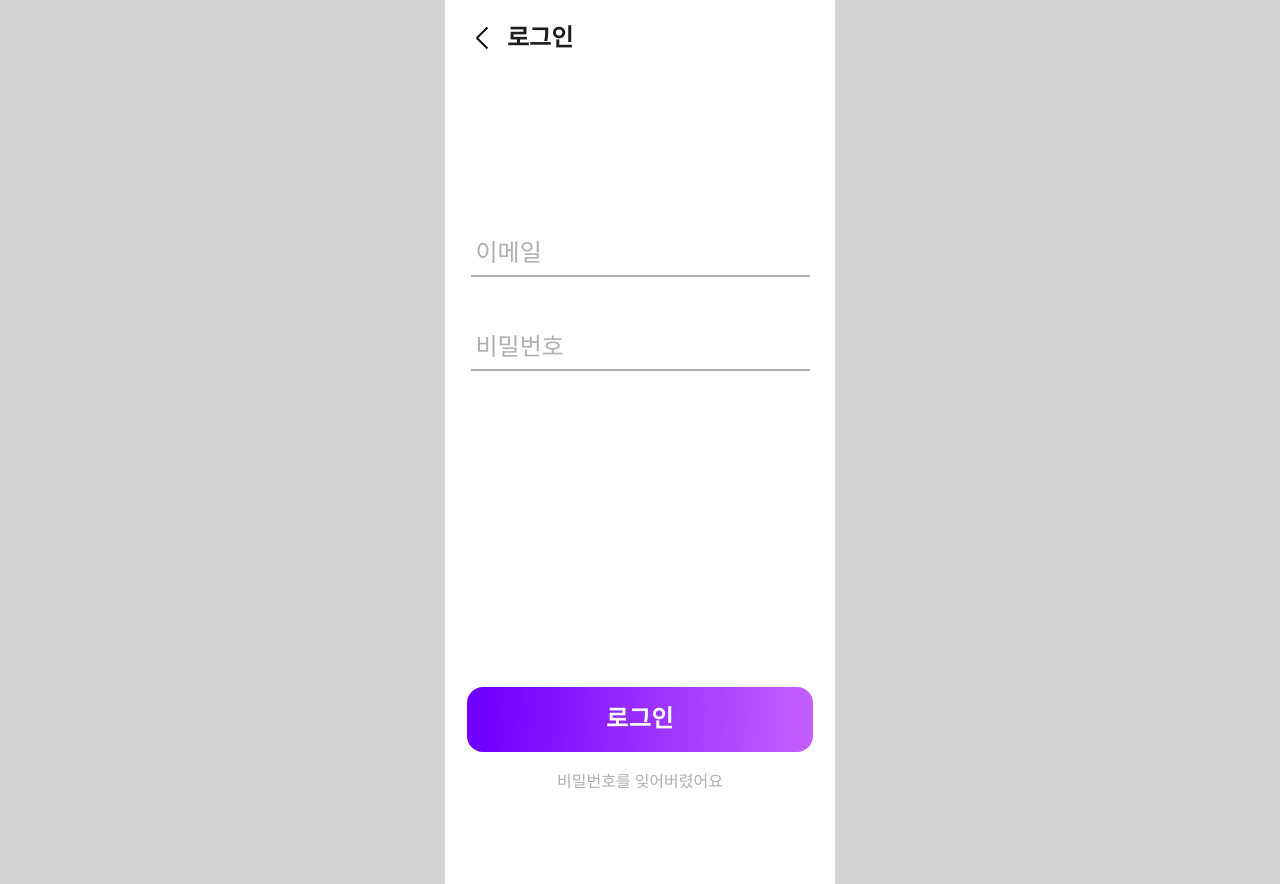
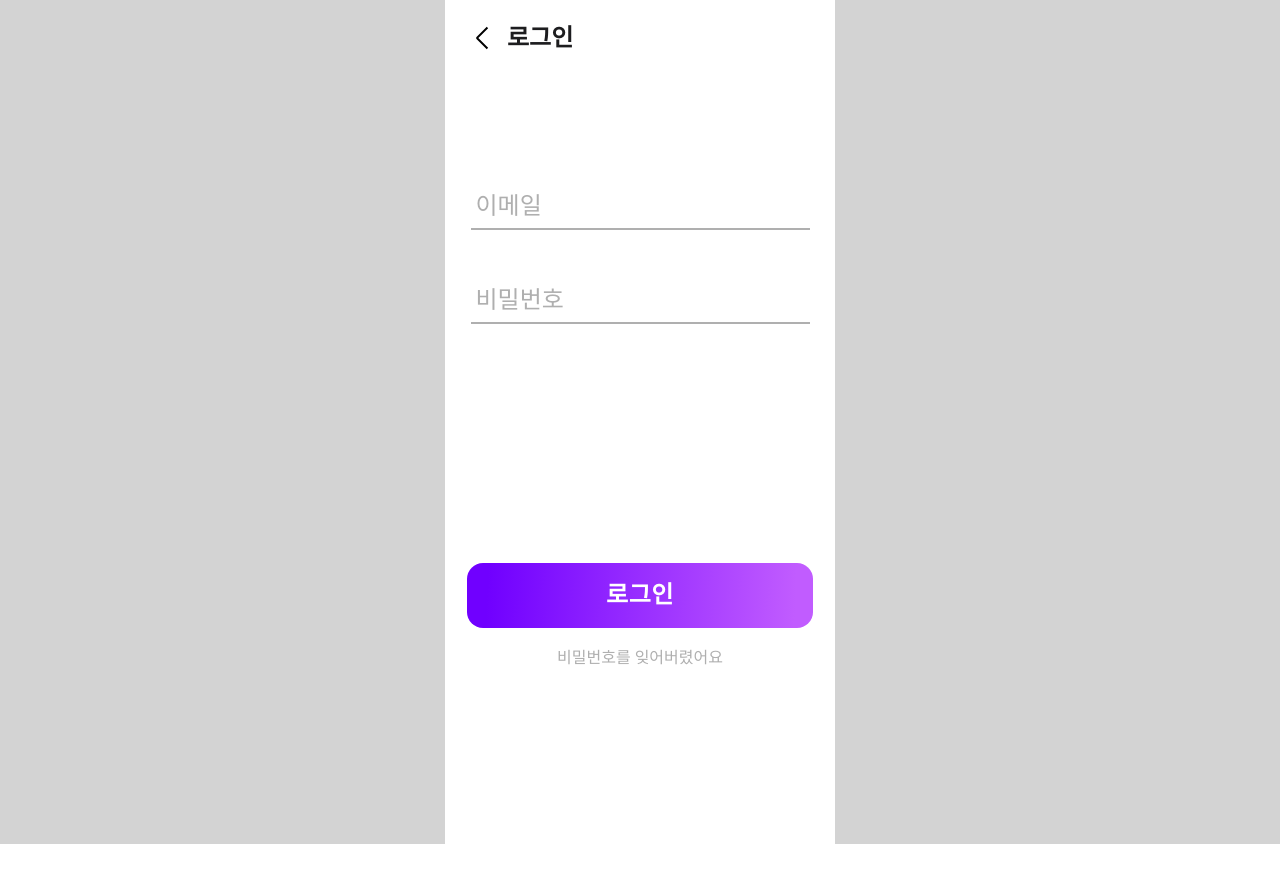
Before and after one commit to Likelion-Inha-10/Duckku-fe, a React (Create React App) app: page /login in a window 1280 px wide. After the commit the page ends 844 px from the top, so only its background shows below. Built offline with nearby package versions, Linux system fonts and the light colour scheme; a web font is replaced by a local one.

Commit message:
chore: 여백 수정

```diff
--- a/src/pages/Login/index.jsx
+++ b/src/pages/Login/index.jsx
@@ -11,20 +11,20 @@ const InputWrapper = styled.div`
   ${(props) => props.theme.flex.flexCenterColumn};
   align-items: flex-start;
   gap: 56px;
-  margin-bottom: 100px;
+  margin-bottom: 70px;
 `;
 const Password = styled.div``;
 
 const ButtonWrapper = styled.div`
   ${(props) => props.theme.flex.flexCenterColumn};
   gap: 18px;
-  margin-bottom: 70px;
+  margin-bottom: 130px;
 `;
 
 const Wrapper = styled.div`
   ${(props) => props.theme.flex.flexCenterColumn};
   width: 100%;
-  min-height: 844px;
+  min-height: 780px;
   justify-content: space-between;
 `;
 
--- a/src/pages/SignUp/index.jsx
+++ b/src/pages/SignUp/index.jsx
@@ -9,6 +9,7 @@ import Layout from "../../duckku-ui/Layout";
 import Margin from "../../duckku-ui/Margin";
 import Typography from "../../duckku-ui/Typography";
 const InputWrapper = styled.div`
+  margin-top: 10px;
   ${(props) => props.theme.flex.flexCenterColumn};
   align-items: flex-start;
   gap: 6vh;
@@ -27,7 +28,7 @@ const Wrapper = styled.div`
   ${(props) => props.theme.flex.flexCenterColumn};
   width: 100%;
   height: 100%;
-  min-height: 844px;
+  min-height: 760px;
   justify-content: space-between;
 `;
 
```
